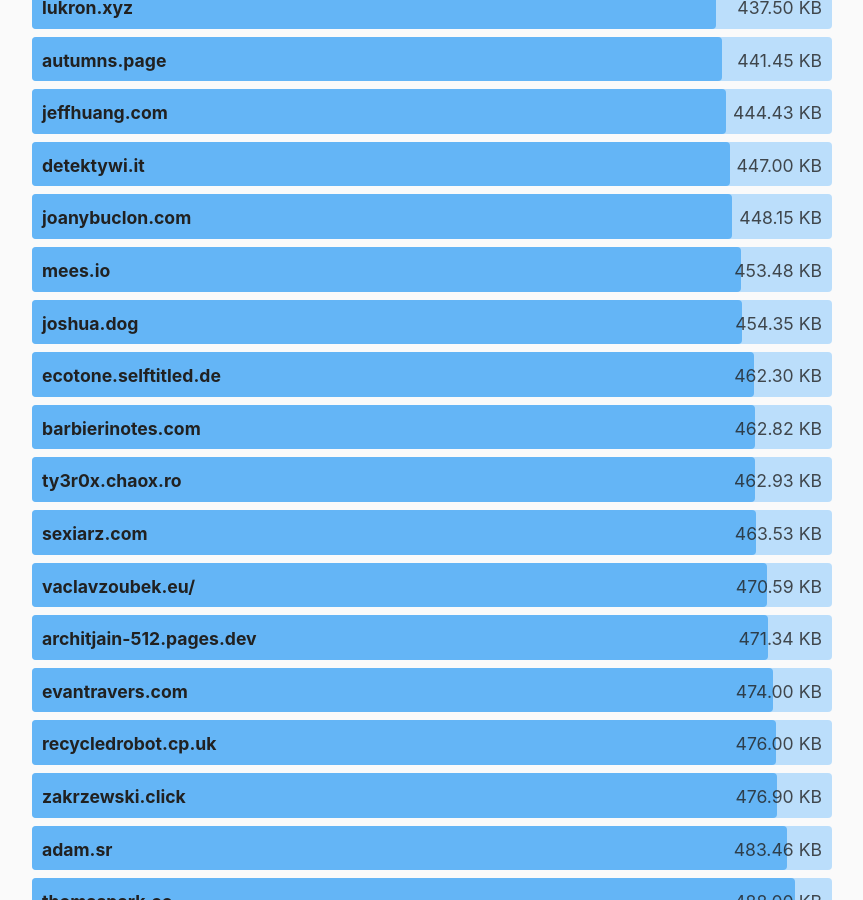
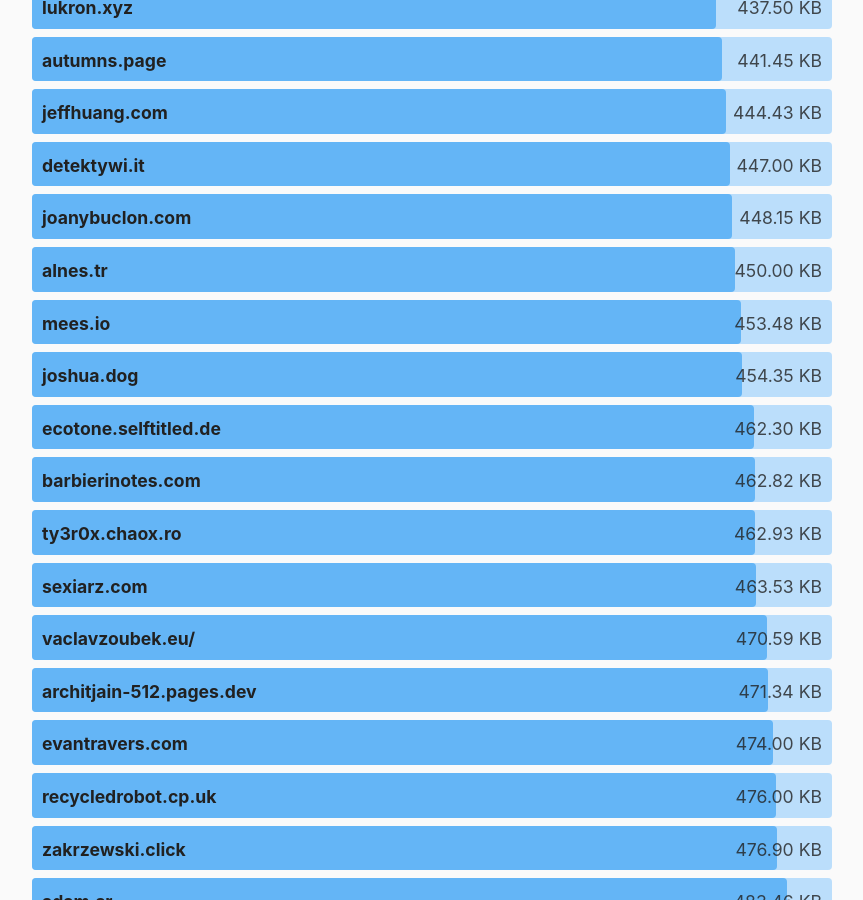
Before and after one commit to kevquirk/512kb.club, a Jekyll site: the page built from index.md, in a window 1280 px wide and 900 px high, scrolled down 45252 px. Shown: the whole window, without its empty margins (208-1071 px from the left). Built offline with Jekyll 4.4.1, drawn with Linux system fonts in a browser that asks for light colours.

Commit message:
add alnes.tr

```diff
--- a/_data/sites.yml
+++ b/_data/sites.yml
@@ -1,3 +1,8 @@
+- domain: alnes.tr
+  url: https://alnes.tr
+  size: 450
+  last_checked: 2025-07-27
+
 - domain: 0xedward.io
   url: https://0xedward.io/
   size: 41.02
```
